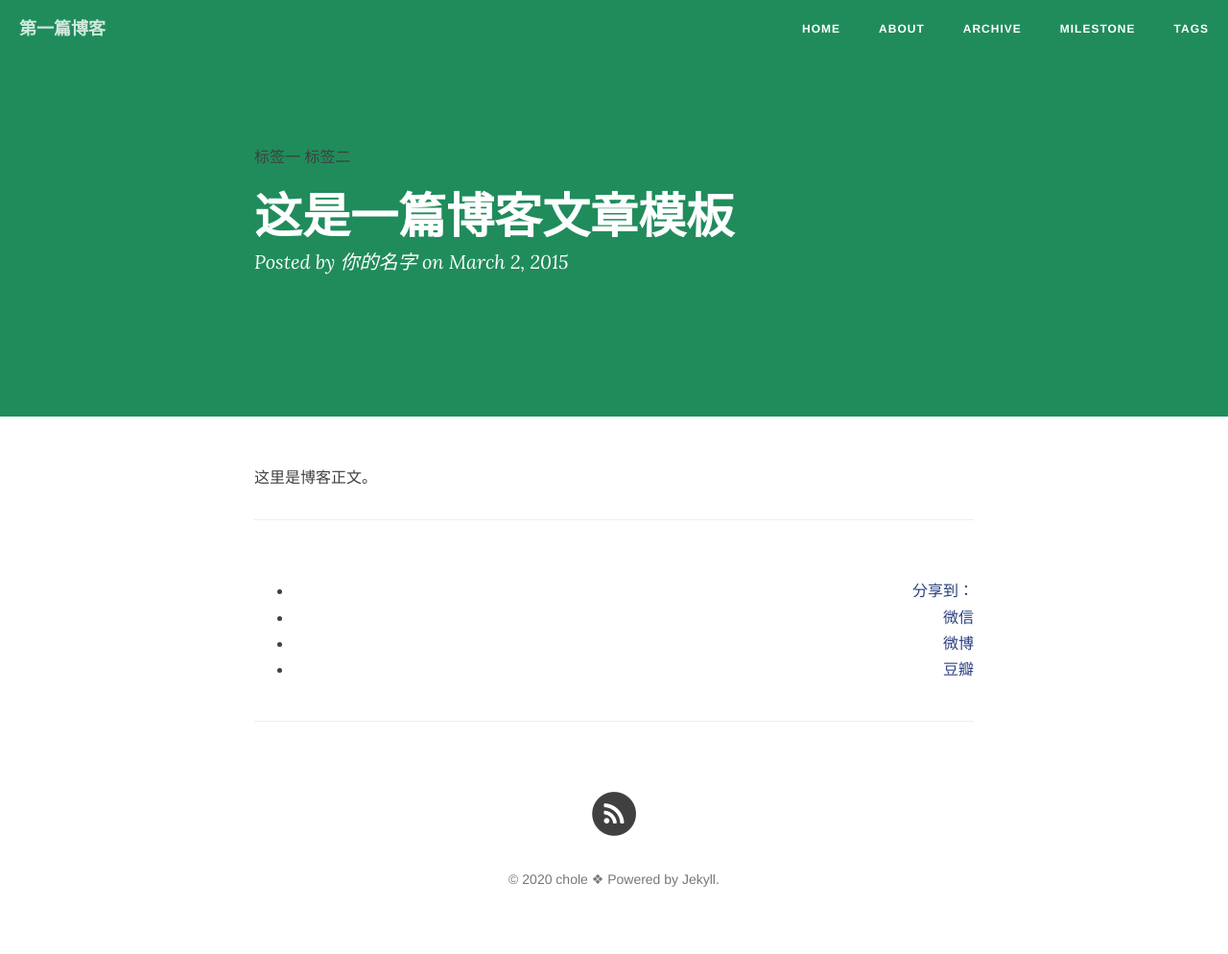
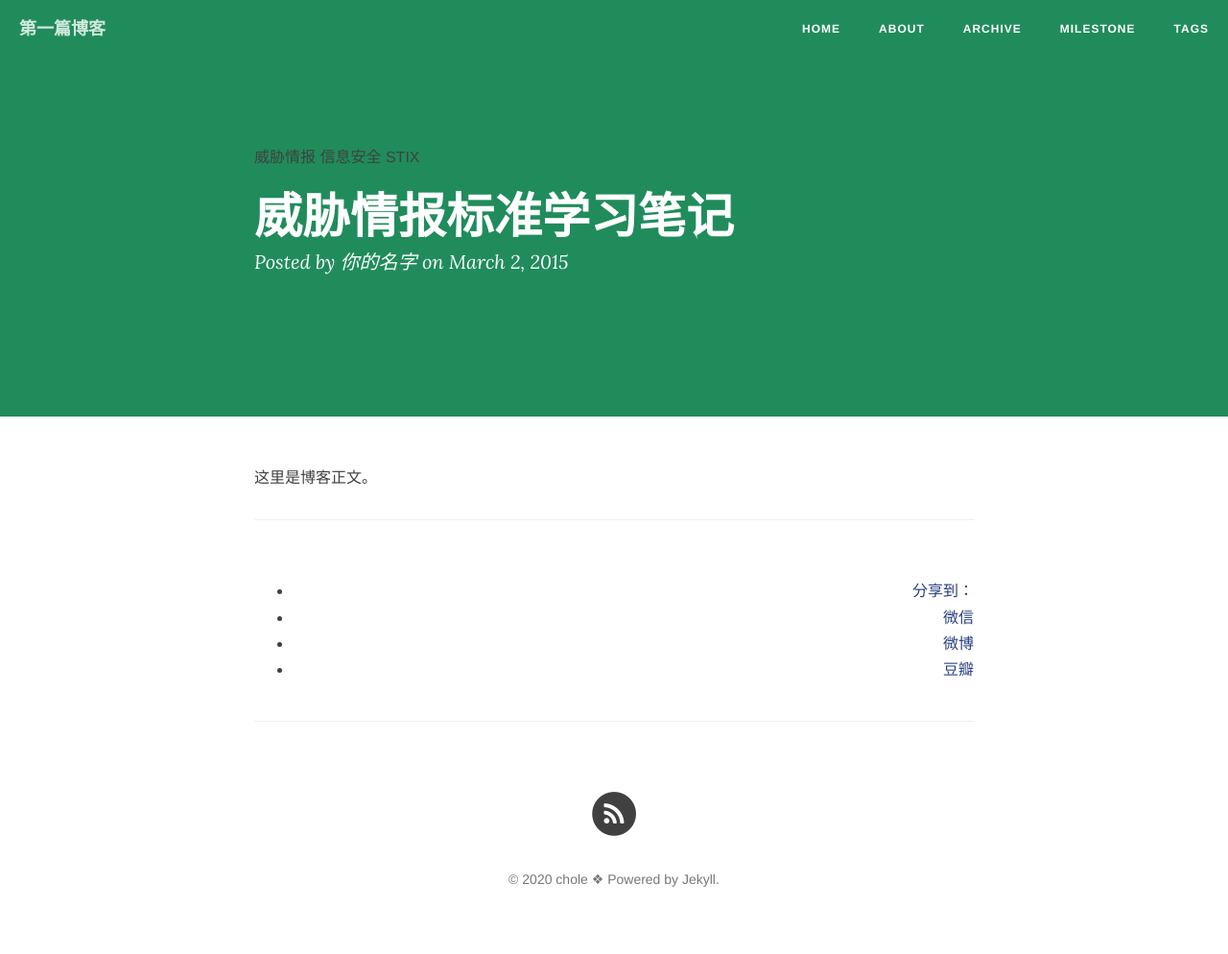
Before and after one commit to lullabypan/lullabypan.github.io, a Jekyll site: the page built from _posts/2015-03-02-how-to-write.md, in a window 1280 px wide. Shown: the whole page at 96% size. Built offline with Jekyll 4.4.1, drawn with Linux system fonts in a browser that asks for light colours; nearby versions of some CDN libraries; comment, search, counter and statistics services are not loaded.

Commit message:
Update 2015-03-02-how-to-write.md

```diff
--- a/_posts/2015-03-02-how-to-write.md
+++ b/_posts/2015-03-02-how-to-write.md
@@ -1,9 +1,9 @@
 ---
 layout: post
-title: 这是一篇博客文章模板
+title: 威胁情报标准学习笔记
 date: 2015-3-02
 categories: blog
-tags: [标签一,标签二]
+tags: [威胁情报,信息安全,STIX,]
 description: 文章金句。
 ---
 
```
